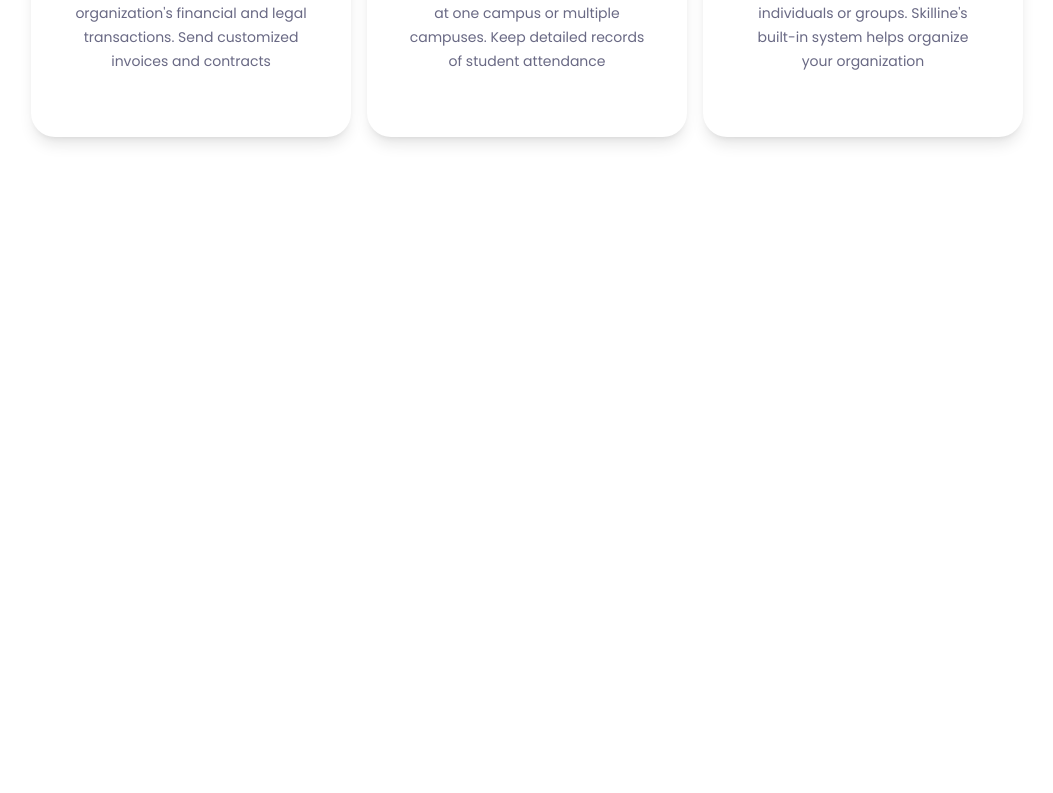
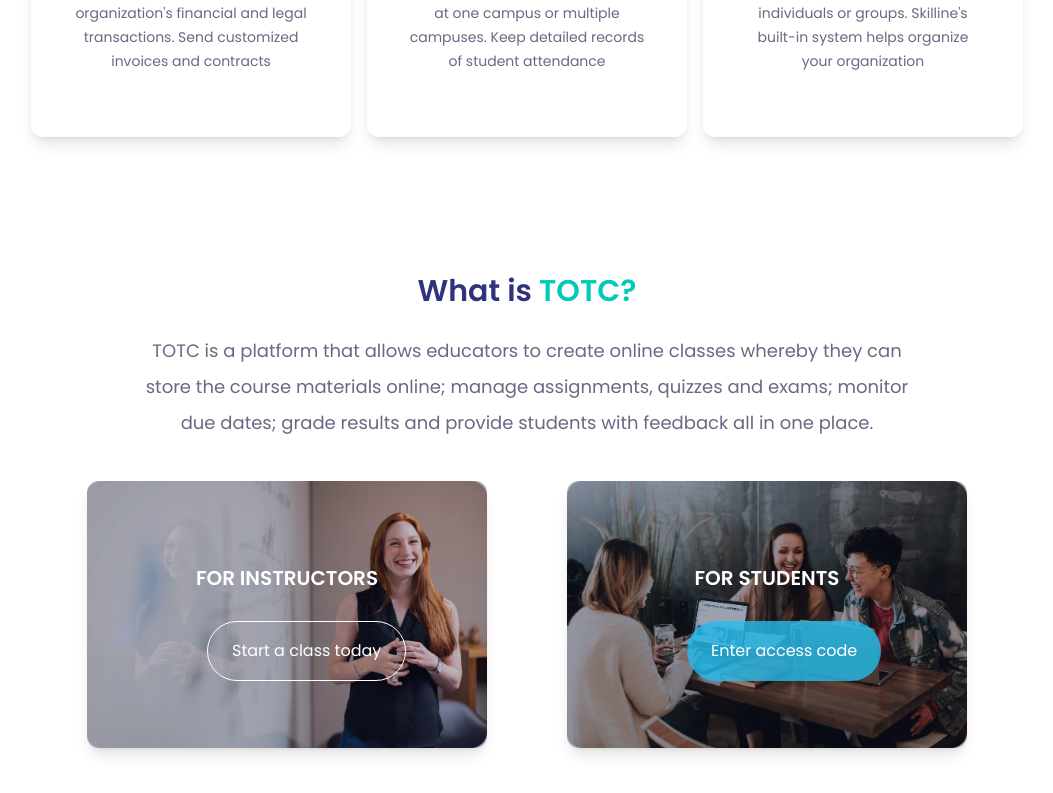
Before and after one commit to rabab-challa/e-learning, a Next.js app: page / in a window 1280 px wide. Shown: the part 1687-2480 px from the top of the page, without its empty margins (113-1166 px from the left). Before the commit the page ends 1920 px from the top, so only its background shows below. Built offline with nearby package versions, Linux system fonts and the light colour scheme.

Commit message:
what is TOTC page completed

```diff
--- a/app/globals.css
+++ b/app/globals.css
@@ -30,6 +30,7 @@
   --color-blue-light:#29B9E7;
   --color-pink-bold:#D8587E;
   --color-pink-light: #F3627C;
+  --color-card-grey: #C4C4C4;
 }
 
 @media (prefers-color-scheme: dark) {
--- a/app/page.tsx
+++ b/app/page.tsx
@@ -3,6 +3,7 @@ import Navbar from "../components/navbar";
 import Hero from "../components/hero";
 import Oursuccess from '../components/ourSuccess';
 import CloudSoft from '../components/cloudSoft';
+import WhatIs from '../components/whatIs';
 export default function Home() {
   return (
     <>
@@ -12,6 +13,7 @@ export default function Home() {
       </section>
       <Oursuccess />
       <CloudSoft />
+      <WhatIs />
     </>
   );
 }
--- a/components/cloudSoft.tsx
+++ b/components/cloudSoft.tsx
@@ -13,9 +13,8 @@ const CloudSoft = () => {
             {Features.map((item, index) => (
             <div
               key={index}
-              className="relative bg-white rounded-3xl px-10 py-16 text-center w-80 mx-auto shadow-lg "
+              className="relative bg-white rounded-xl px-10 py-16 text-center w-80 mx-auto shadow-lg "
             >
-              {/* Floating Icon */}
               <div className={`absolute -top-10 left-1/2 -translate-x-1/2 shadow-lg w-18 h-18 rounded-full flex items-center justify-center ${item.bg}`}>
                 <Image
                     src={item.image}
--- /dev/null
+++ b/components/whatIs.tsx
@@ -0,0 +1,42 @@
+import React from 'react'
+import Image from 'next/image'
+import Cards from '../data/totcCard'
+const WhatIs = () => {
+  return (
+    <div className='py-10'>
+        <div className='text-center text-3xl font-semibold justify-center'>
+        <h1 className='text-blue-dark'>What is <span className='text-blue-cyan'>TOTC?</span></h1>
+        </div>
+        <br/>
+        <div className='text-center flex text-sm lg:text-lg font-normal justify-center itmes-center'>
+        <p className='text-grey-text leading-loose'>TOTC is a platform that allows educators to create online classes whereby they
+            can <br /> store the course materials online; manage assignments, quizzes and exams; monitor <br/>due
+             dates; grade results and provide students with feedback all in one place.</p>
+        </div>
+        <div className=' flex justify-center  gap-20 item-center px-50 my-10 '>
+            {Cards.map((item, index) =>(
+                 <div
+                 key={index}
+                 className='relative w-108 shadow-lg  rounded-xl bg-card-grey/50'>
+                    <Image src={item.image}
+                    alt={item.alt}
+                    width={600}
+                    height={250}
+                    className='rounded-2xl'
+                    />
+                <div className='absolute inset-0 bg-[#171B41]/30 rounded-xl flex flex-col items-center justify-center  font-semibold text-white'>
+                    <h2 className='text-xl -translate-y-9'>{item.title}</h2>
+                </div>
+                <button
+                className={`absolute top-35 left-30 px-6 py-2 h-15 rounded-full text-base text-light text-white ${item.btnClass}`} >
+                {item.btn}
+                </button>
+                </div>
+            ))}
+
+        </div>
+    </div>
+  )
+}
+
+export default WhatIs
--- /dev/null
+++ b/data/totcCard.ts
@@ -0,0 +1,17 @@
+const Cards = [
+    {
+        image :"/instructor.png",
+        alt :"instructor",
+        title : "FOR INSTRUCTORS",
+        btn : "Start a class today",
+        btnClass:"border border-white",
+    },
+    {
+        image :"/student.png",
+        alt:"student",
+        title : "FOR STUDENTS",
+        btn : "Enter access code",
+        btnClass:"bg-blue-d-cyan/80",
+    },
+]
+export default Cards;
```
Also changed, not shown: public/instructor.png (added), public/student.png (added).
